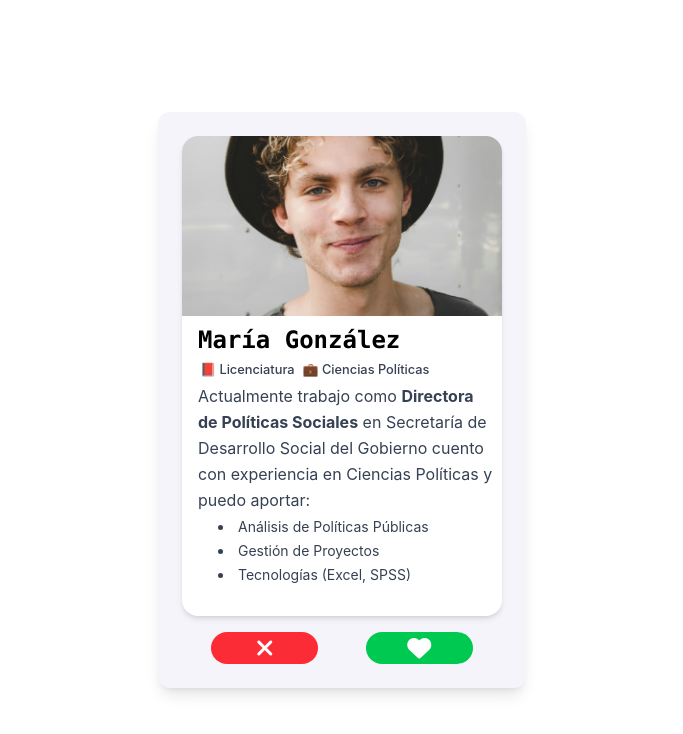
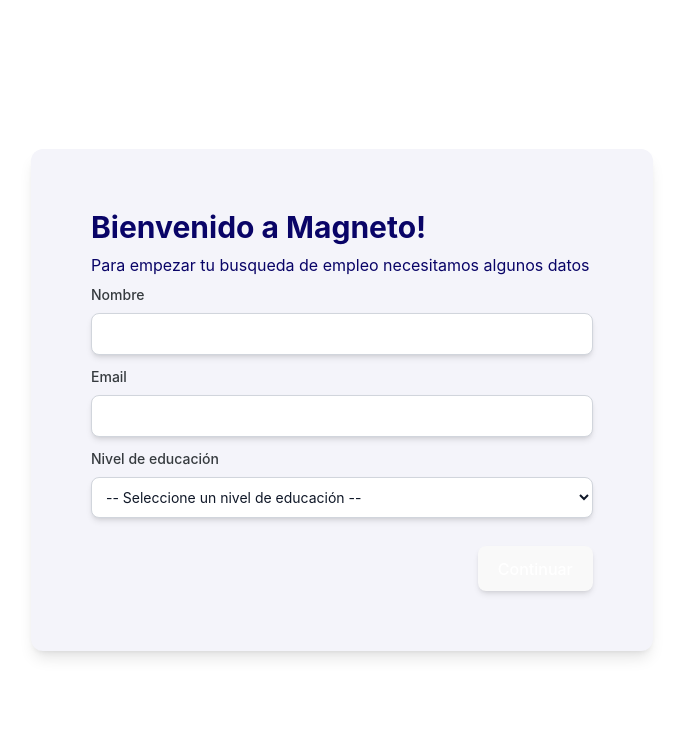
Before and after one commit to mvasquezb99/ProgressiveProfiling, a React (Vite) app in the folder client/: page / in a window 1280 px wide. Shown: the top 734 px of the page, without its empty margins (298-981 px from the left). Built offline with nearby package versions, Linux system fonts and the light colour scheme.

Commit message:
styles: Changed leading and motionCard height

```diff
--- a/client/src/App.jsx
+++ b/client/src/App.jsx
@@ -6,8 +6,8 @@
 function App() {
   return (
     <div className="flex items-center justify-center h-screen w-screen ">
-      {/* <BasicForm /> */}
-      <ProfileFrom></ProfileFrom>
+      <BasicForm />
+      {/* <ProfileFrom/> */}
     </div>
   );
 }
--- a/client/src/components/Card.jsx
+++ b/client/src/components/Card.jsx
@@ -1,3 +1,3 @@
 export default function Card({ children }) {
-  return <div className="bg-[#f4f4fa] flex flex-col items-center p-6 rounded-xl shadow-lg hover:shadow-2xl transition-shadow duration-300">{children}</div>;
+  return <div className="bg-[#f4f4fa] flex flex-col items-center p-15 rounded-xl shadow-lg hover:shadow-2xl transition-shadow duration-300">{children}</div>;
 }
--- a/client/src/components/motionContainer.jsx
+++ b/client/src/components/motionContainer.jsx
@@ -28,7 +28,7 @@
             dragSnapToOrigin
             dragConstraints={{ left: -5, right: 5 }}
             onDragEnd={() => { setSwipe("") }}
-            class={` w-[20rem] h-[30rem] ${swipe}`}
+            class={` w-[20rem] h-[28rem] ${swipe}`}
             id="dragBox"
         >
             {children}
--- a/client/src/components/profileCard.jsx
+++ b/client/src/components/profileCard.jsx
@@ -12,7 +12,7 @@
                         <small>💼 {profile.educacion[0].area}</small>
                     </div>
                     <div className="text-sm overflow-y-hidden space-y-1">
-                        <p className="text-base text-gray-700 leading-relaxed">Actualmente trabajo como  <strong>{profile.trabajo[0].posicion}</strong> en {profile.trabajo[0].organizacion} cuento con experiencia en {profile.educacion[0].area} y puedo aportar:
+                        <p className="text-base text-gray-700 leading-snug">Actualmente trabajo como  <strong>{profile.trabajo[0].posicion}</strong> en {profile.trabajo[0].organizacion} cuento con experiencia en {profile.educacion[0].area} y puedo aportar:
                         </p>
                         <div className="h-max overflow-y-hidden list-disc pl-5 text-sm text-gray-700 space-y-1 ">
                             {
--- a/client/src/components/profileForm.jsx
+++ b/client/src/components/profileForm.jsx
@@ -8,7 +8,7 @@
     const [likedProfiles, setLikedProfiles] = useState([]);
 
     const handleLike = () => {
-        setProfile((prev) => prev + 1);
+        setProfile((prev) => prev + 1); // Change for the fetch from the database.
         setLikedProfiles((prev) => [...prev, profiles[profile]])
     }
 
@@ -22,10 +22,10 @@
                 <ProfileCard profile={profiles[profile]} />
             </MotionContainer>
             <div className="flex justify-center items-center space-x-12 mt-4 w-full">
-                <div className="flex flex-col items-center bg-red-500 w-1/3 p-1 rounded-2xl cursor-pointer" onClick={handleDislike}>
+                <div className="flex flex-col items-center bg-red-500 w-1/3 p-1 rounded-2xl cursor-pointer hover:scale-110 transition-all ease-in-out" onClick={handleDislike}>
                     <i className="fa-solid fa-times text-white text-2xl"></i>
                 </div>
-                <div className="flex flex-col items-center bg-green-500 w-1/3 p-1 rounded-2xl cursor-pointer" onClick={handleLike}>
+                <div className="flex flex-col items-center bg-green-500 w-1/3 p-1 rounded-2xl cursor-pointer hover:scale-110 transition-all ease-in-out" onClick={handleLike}>
                     <i className="fa-solid fa-heart text-white text-2xl "></i>
                 </div>
             </div>
```
